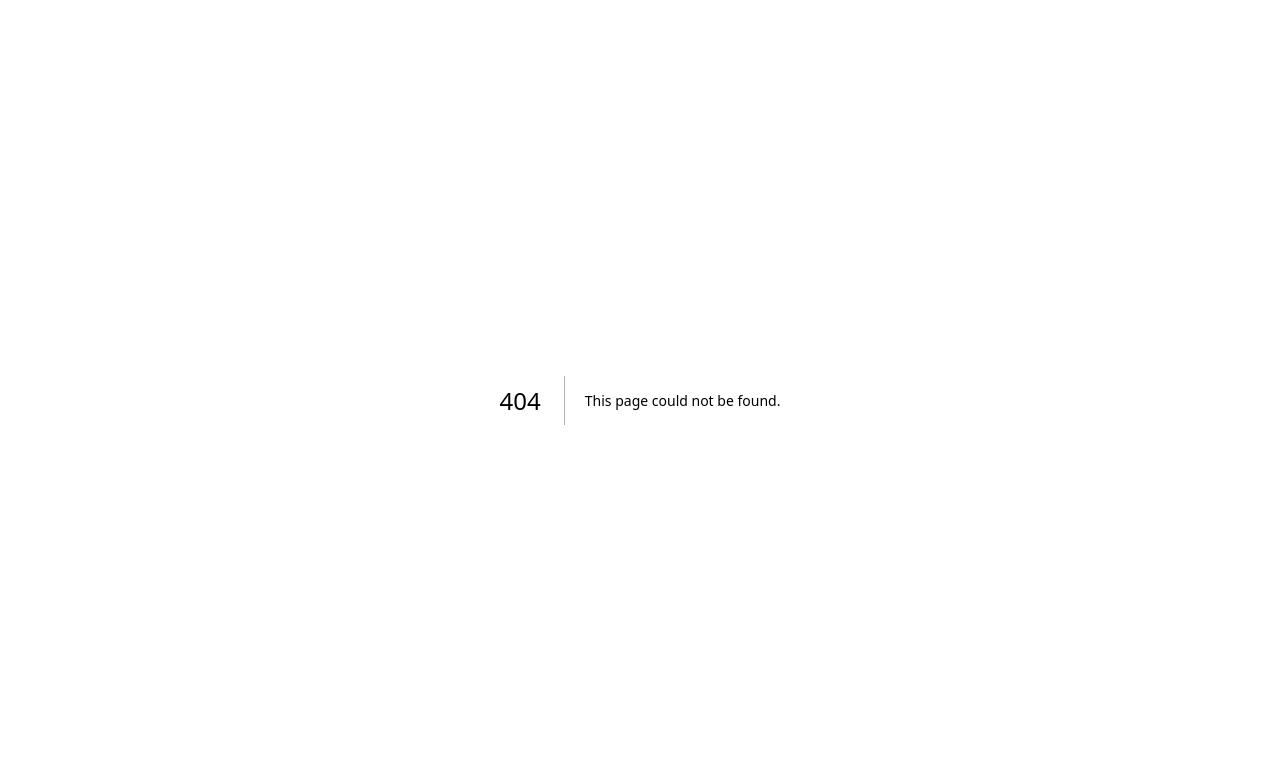
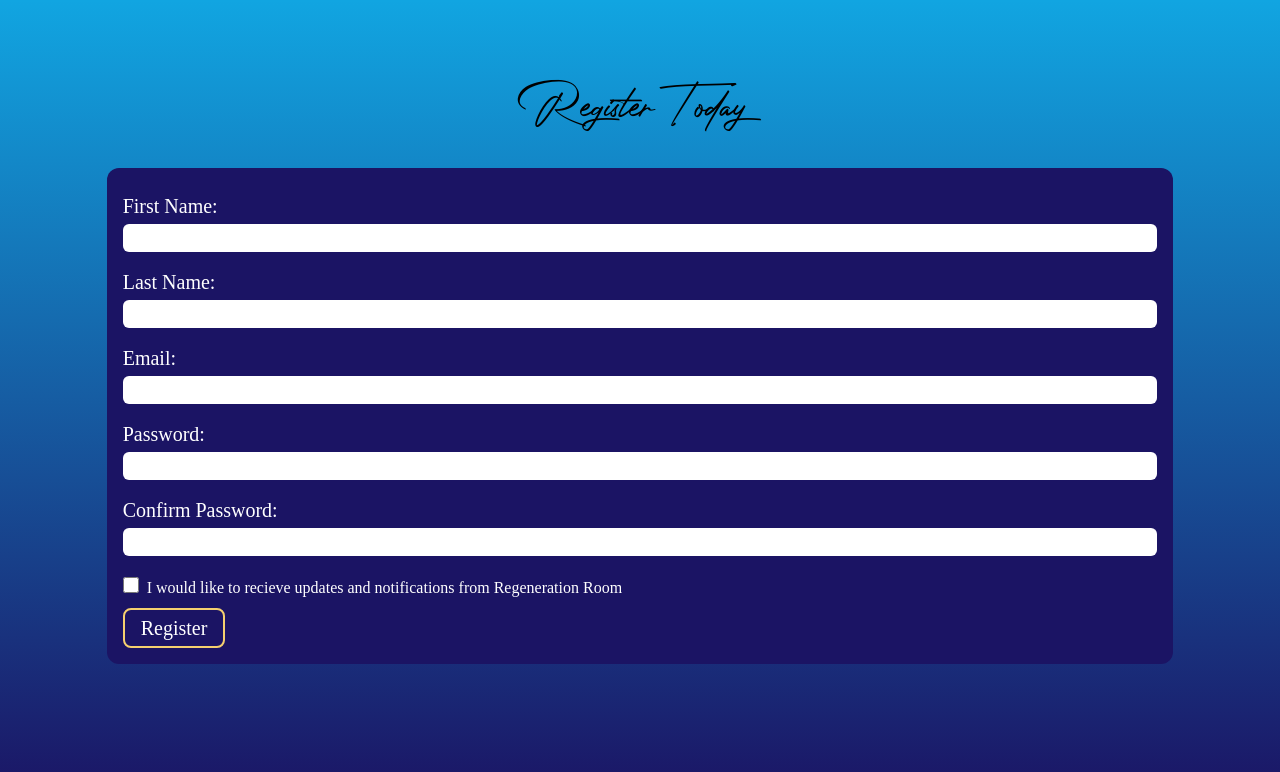
Before and after one commit to mrman511/regeneration-room, a Next.js app in the folder nextjs-client/: page /registration in a window 1280 px wide. Before the commit this address had no page. Shown: the top 772 px of the page. Built offline with nearby package versions, Linux system fonts and the light colour scheme; a web font is replaced by a local one.

Commit message:
created login and registration forms for client

```diff
--- a/nextjs-client/app/globals.css
+++ b/nextjs-client/app/globals.css
@@ -4,16 +4,8 @@
 
 :root {
   --foreground-rgb: 0, 0, 0;
-  --background-start-rgb: 214, 219, 220;
-  --background-end-rgb: 255, 255, 255;
-}
-
-@media (prefers-color-scheme: dark) {
-  :root {
-    --foreground-rgb: 255, 255, 255;
-    --background-start-rgb: 0, 0, 0;
-    --background-end-rgb: 0, 0, 0;
-  }
+  --background-start-rgb: 17, 165, 225;
+  --background-end-rgb: 27, 20, 100;
 }
 
 body {
--- /dev/null
+++ b/nextjs-client/app/login/page.js
@@ -0,0 +1,10 @@
+import LoginForm from "@/components/login/LoginForm";
+import styles from '@/styles/Styles.module.scss';
+
+export default function Login() {
+  return (
+    <main className="flex min-h-screen flex-col items-center font-base">
+      <LoginForm />
+    </main>
+  )
+}
--- a/nextjs-client/app/page.js
+++ b/nextjs-client/app/page.js
@@ -1,4 +1,3 @@
-
 import styles from '@/styles/Styles.module.scss'
 import ComingSoon from '@/components/ComingSoon'
 
--- /dev/null
+++ b/nextjs-client/app/registration/page.js
@@ -0,0 +1,10 @@
+import RegistrationForm from '@/components/registration/RegistratioinForm';
+import styles from '@/styles/Styles.module.scss';
+
+export default function Registration() {
+  return (
+    <main className="flex min-h-screen flex-col items-center font-base">
+      <RegistrationForm />
+    </main>
+  )
+}
--- a/nextjs-client/components/Header.jsx
+++ b/nextjs-client/components/Header.jsx
@@ -31,7 +31,7 @@ export default function Header({ styles }){
             sizes='250px'
           />
         </div>
-        <div className="relative h-24 w-48 hidden max-sm:block">
+        <div className="relative h-24 w-44 hidden max-sm:block">
             <Image
               src={ logoFull }
               alt='Regeneration Room'
--- a/nextjs-client/components/Navigation.jsx
+++ b/nextjs-client/components/Navigation.jsx
@@ -5,7 +5,7 @@ export default function Navigation({ styles}){
   return (
     <>
       <nav className={ [styles.navigation, 'block me-4'].join(' ') }>
-        <Link href="/" className="text-lg font-semibold">Preregister</Link>
+        <Link href="/" className="text-lg max-sm:text-md font-semibold text-right whitespace-nowrap">Register / Login</Link>
       </nav>
     </>
   );
--- /dev/null
+++ b/nextjs-client/components/login/LoginForm.jsx
@@ -0,0 +1,34 @@
+import Link from "next/link";
+
+export default function LoginForm({ styles }){
+
+  return (
+    <article className="relative top-[20vh] w-[400px] text-xl p-4 bg-primary-dark text-white rounded-xl overflow-hidden">
+      <form method='POST' className="w-full flex flex-col">
+        <div className="w-full flex flex-col my-2">
+          <label className='mb-1' htmlFor="email">Email:</label>
+          <input className="rounded-md" type='email' name='email'/>
+        </div>
+        <div className="w-full flex flex-col my-2">
+          <label className='mb-1' htmlFor='password'>Password:</label>
+          <input className="rounded-md" type='password' name='password'/>
+        </div>
+        <div className="w-full my-2">
+          <input className="me-2 h-4 w-4" type='checkbox' name='remember'/>
+          <label htmlFor='remember'>Remember Me</label>
+        </div>
+        <div>
+          <input className='border-2 border-secondary-action rounded-lg px-4 py-1' type='submit' value='Login'/>
+        </div>
+      </form>
+
+      <div className="w-full mt-4">
+        <p className="my-2">Not yet registered with us?</p>
+        <Link
+          href='/registration'
+          className='border-2 border-secondary-action rounded-lg px-4 py-1'
+        >Register Now!</Link>
+      </div>
+    </article>
+  );
+}
--- /dev/null
+++ b/nextjs-client/components/registration/RegistratioinForm.jsx
@@ -0,0 +1,42 @@
+export default function RegistrationForm({ styles }){
+
+  return (
+    <>
+    <h1 className="relative top-[10vh] text-5xl font-cursive">Register Today</h1>
+    <article className="relative top-[15vh] w-5/6 max-xs:w-11/12 sm:w-[500px] text-xl p-4 bg-primary-dark text-white rounded-xl overflow-hidden">
+      <form method='POST' className="w-full flex flex-col">
+        <div className="w-full flex flex-col sm:flex-row">
+          <div className="w-full flex flex-col sm:pe-1 my-2">
+            <label className='mb-1' htmlFor="first_name">First Name:</label>
+            <input className="rounded-md" type='text' name='first_name'/>
+          </div>
+          <div className="w-full flex flex-col sm:ps-1 my-2">
+            <label className='mb-1' htmlFor="Last_name">Last Name:</label>
+            <input className="rounded-md" type='text' name='Last_name'/>
+          </div>
+        </div>
+
+        <div className="w-full flex flex-col my-2">
+          <label className='mb-1' htmlFor="email">Email:</label>
+          <input className="rounded-md" type='email' name='email'/>
+        </div>
+        <div className="w-full flex flex-col my-2">
+          <label className='mb-1' htmlFor='password'>Password:</label>
+          <input className="rounded-md" type='password' name='password'/>
+        </div>
+        <div className="w-full flex flex-col my-2">
+          <label className='mb-1' htmlFor='confirm-password'>Confirm Password:</label>
+          <input className="rounded-md" type='password' name='confirm-password'/>
+        </div>
+        <div className="w-full my-2">
+          <input className="me-2 h-4 w-4" type='checkbox' name='notifications'/>
+          <label className='text-base' htmlFor='notifications'>I would like to recieve updates and notifications from Regeneration Room</label>
+        </div>
+        <div>
+          <input className='border-2 border-secondary-action rounded-lg px-4 py-1' type='submit' value='Register'/>
+        </div>
+      </form>
+    </article>
+    </>
+  );
+}
--- a/nextjs-client/tailwind.config.js
+++ b/nextjs-client/tailwind.config.js
@@ -9,6 +9,9 @@ module.exports = {
     './app/**/*.{js,ts,jsx,tsx,mdx}',
   ],
   theme: {
+    screens: {
+      'xs': '420px',
+    },
     extend: {
       backgroundImage: {
         'gradient-radial': 'radial-gradient(var(--tw-gradient-stops))',
@@ -18,6 +21,12 @@ module.exports = {
       fontFamily: {
         'base': ['adobe-jenson-pro', 'serif'],
         'cursive': ['var(--cursive-font)', ...fontFamily.sans]
+      },
+      colors:{
+        'primary-dark': '#1B1464',
+        'primary-light': '#11A5E1',
+        'secondary-action': '#F5D06F',
+        'secondary-trim': '#BA7802'
       }
     },
   },
```
Also changed, not shown: 1 other file (tests, documents, lock files or other folders).
